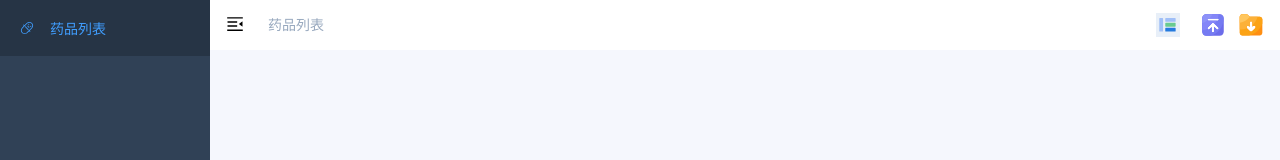
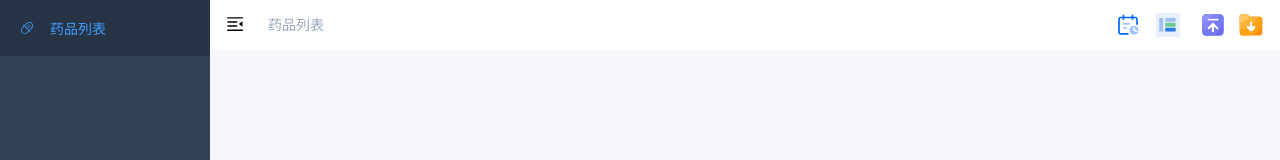
Before and after one commit to cxm3264/drug-inventory, a Vue app: page /#/drug-list in a window 1280 px wide. Shown: the top 160 px of the page. Built offline with nearby package versions, Linux system fonts and the light colour scheme.

Commit message:
增加”减少一周量“功能

```diff
--- a/src/styles/index.scss
+++ b/src/styles/index.scss
@@ -6,6 +6,7 @@
 
 
 body {
+  overflow: hidden;
   height: 100%;
   -moz-osx-font-smoothing: grayscale;
   -webkit-font-smoothing: antialiased;
@@ -200,6 +201,10 @@ $fontColor: #495d83;
     height: 24px!important;
   }
 }
+.update-button {
+  @extend .toggle-list;
+  right: 140px;
+}
 
 .drug-dialog {
   .el-dialog__header {
--- a/src/views/drugList/index.vue
+++ b/src/views/drugList/index.vue
@@ -59,6 +59,9 @@
     <div class="toggle-list" @click="clickToggleListMode">
       <svg-icon :icon-class="listMode" />
     </div>
+    <div class="update-button" @click="clickUpdateItems">
+      <svg-icon icon-class="update" />
+    </div>
     <edit-dialog
       :visible.sync="isShowEditDialog"
       :item.sync="currentEditItem"
@@ -70,7 +73,7 @@
 import cloneDeep from 'lodash/cloneDeep'
 import editDialog from './editDialog'
 import Drug from './drugList.js'
-
+import { getNow } from '@/utils'
 export default {
   name: 'DrugList',
   components: {
@@ -125,6 +128,25 @@ export default {
     },
     clickToggleListMode() {
       this.listMode = this.listMode === 'simple' ? 'detail' : 'simple'
+    },
+    // 更新所有药品(减一周的量)
+    clickUpdateItems() {
+      this.$confirm(`是否更新所有药品, 库存将减少一周的量?`, '提示', {
+        confirmButtonText: '更新',
+        cancelButtonText: '取消',
+        type: 'warning'
+      }).then(() => {
+        const res = this.drugList.map(item => {
+          const { dosage } = item
+          return {
+            ...item,
+            inventory: item.inventory - dosage * 7, // 更新库存量
+            modifyTime: getNow()
+          }
+        })
+        this.drug.setList(res)
+        this.$notify.success('更新成功')
+      }).catch(() => {})
     }
   }
 }
```
Also changed, not shown: src/icons/svg/update.svg (added).
